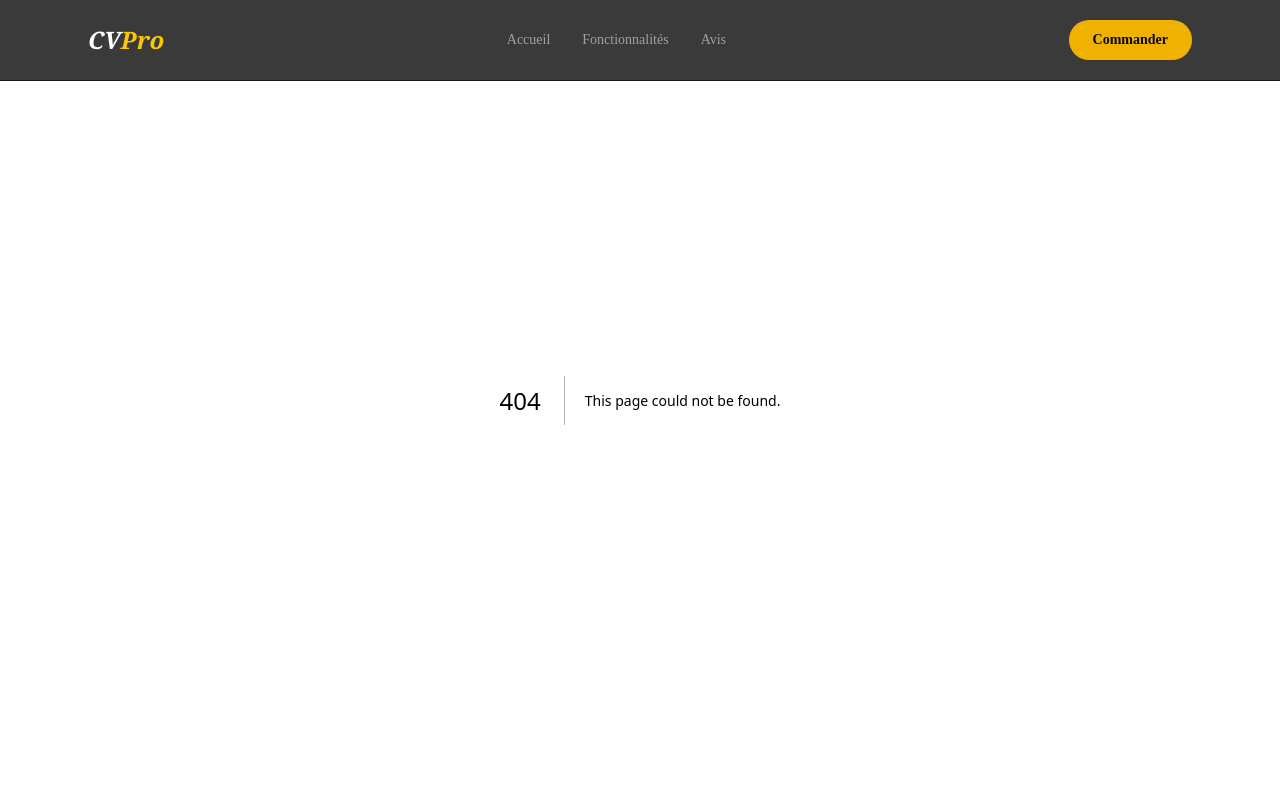
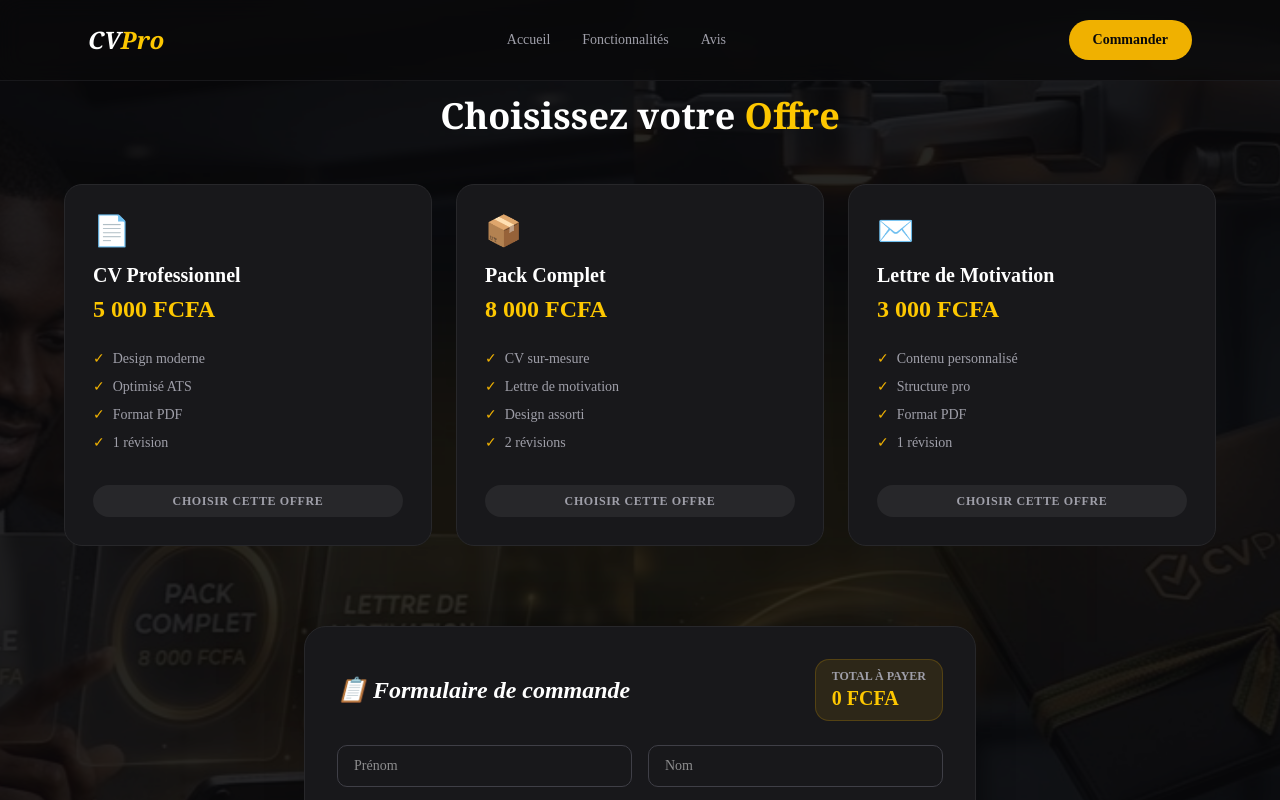
Before and after one commit to Kobe-24-cpu/CVpro-Senegal, a Next.js app: page /commander in a window 1280 px wide. Before the commit this address had no page. Shown: the top 800 px of the page. Built offline with nearby package versions, Linux system fonts and the light colour scheme.

Commit message:
changement de nom

```diff
--- a/components/Header.tsx
+++ b/components/Header.tsx
@@ -28,7 +28,7 @@ export default function Header() {
 
         {/* Bouton d'action */}
         <Link
-          href="/Obtenir mon CV Pro"
+          href="/Commander"
           className="bg-yellow-500 hover:bg-yellow-400 text-zinc-950 px-6 py-2.5 rounded-full font-bold text-sm transition-all"
         >
           Commander
```
Also changed, not shown: app/commander/page.tsx (renamed from app/Obtenir mon CV Pro/page.tsx).
